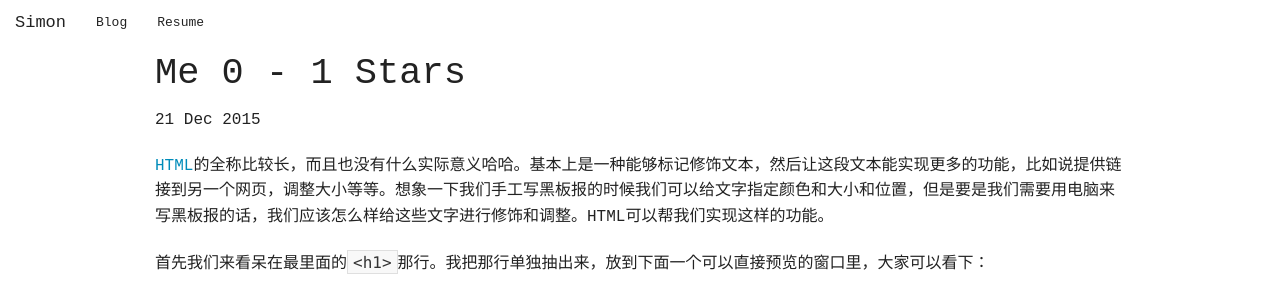
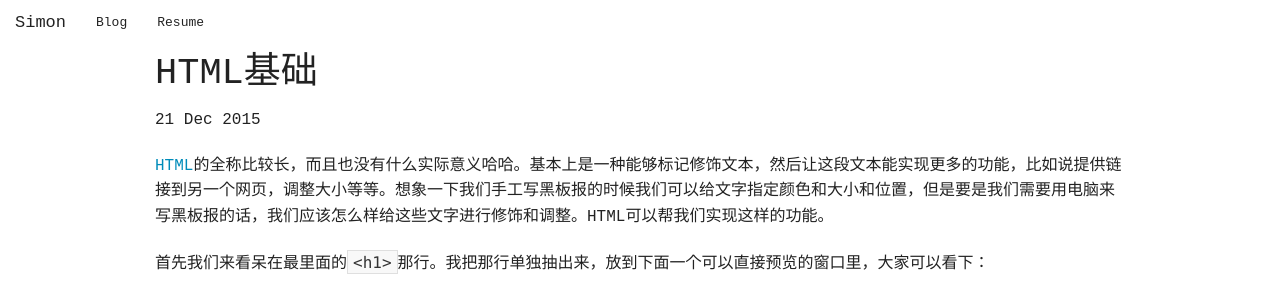
Before and after one commit to lhr0909/lhr0909.github.io, a Jekyll site: the page built from _posts/2015-12-21-html-basics.markdown, in a window 1280 px wide, cut to the strip 0-294 px from the top of the page. Built offline with Jekyll 4.4.1, drawn with Linux system fonts in a browser that asks for light colours; Markdown is read by kramdown in place of the engine named in the settings.

Commit message:
Update 2015-12-21-html-basics.markdown

```diff
--- a/_posts/2015-12-21-html-basics.markdown
+++ b/_posts/2015-12-21-html-basics.markdown
@@ -1,6 +1,6 @@
 ---
 layout: post
-title:  "Me 0 - 1 Stars"
+title:  "HTML基础"
 date:   2015-12-21 07:05:00
 categories: development
 ---
```
